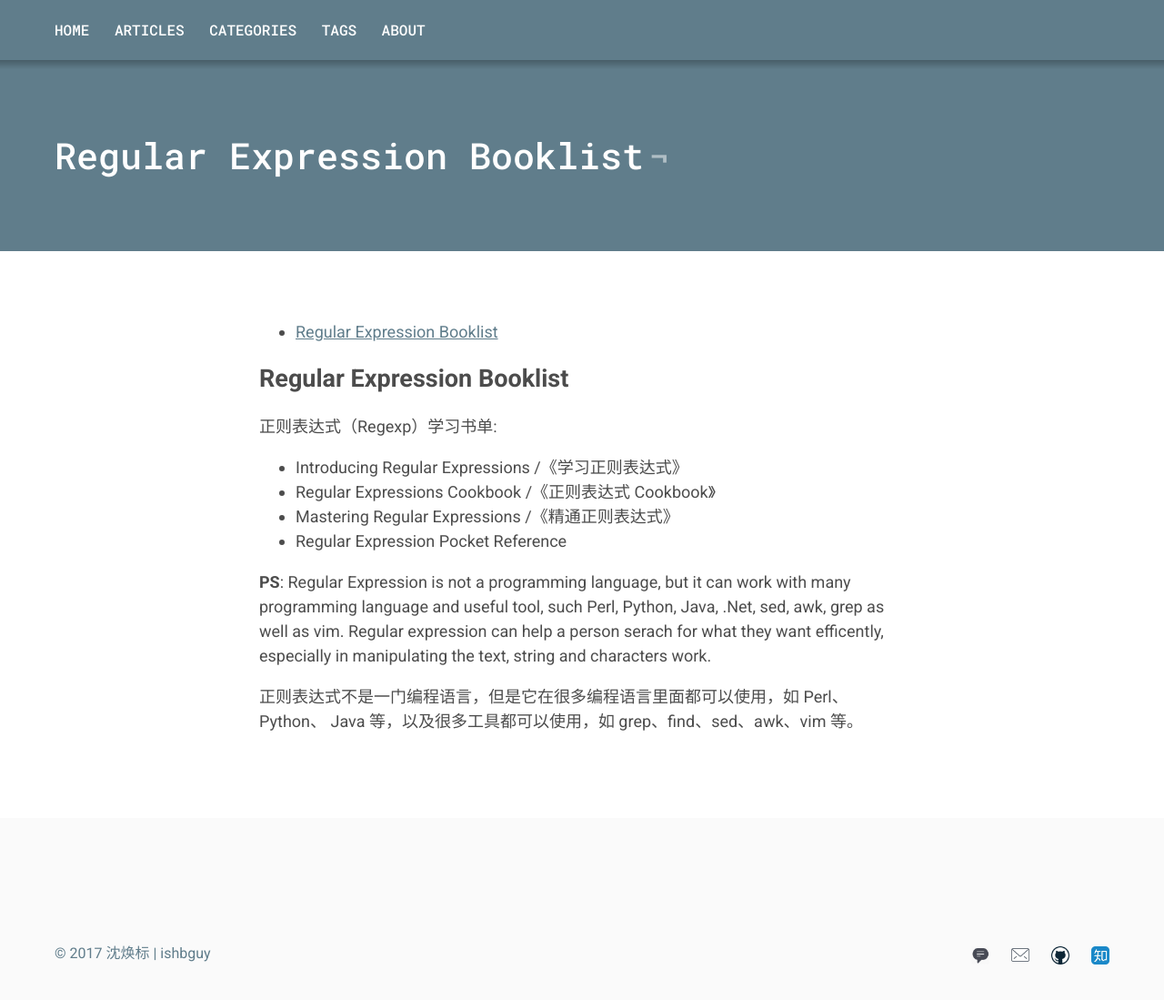
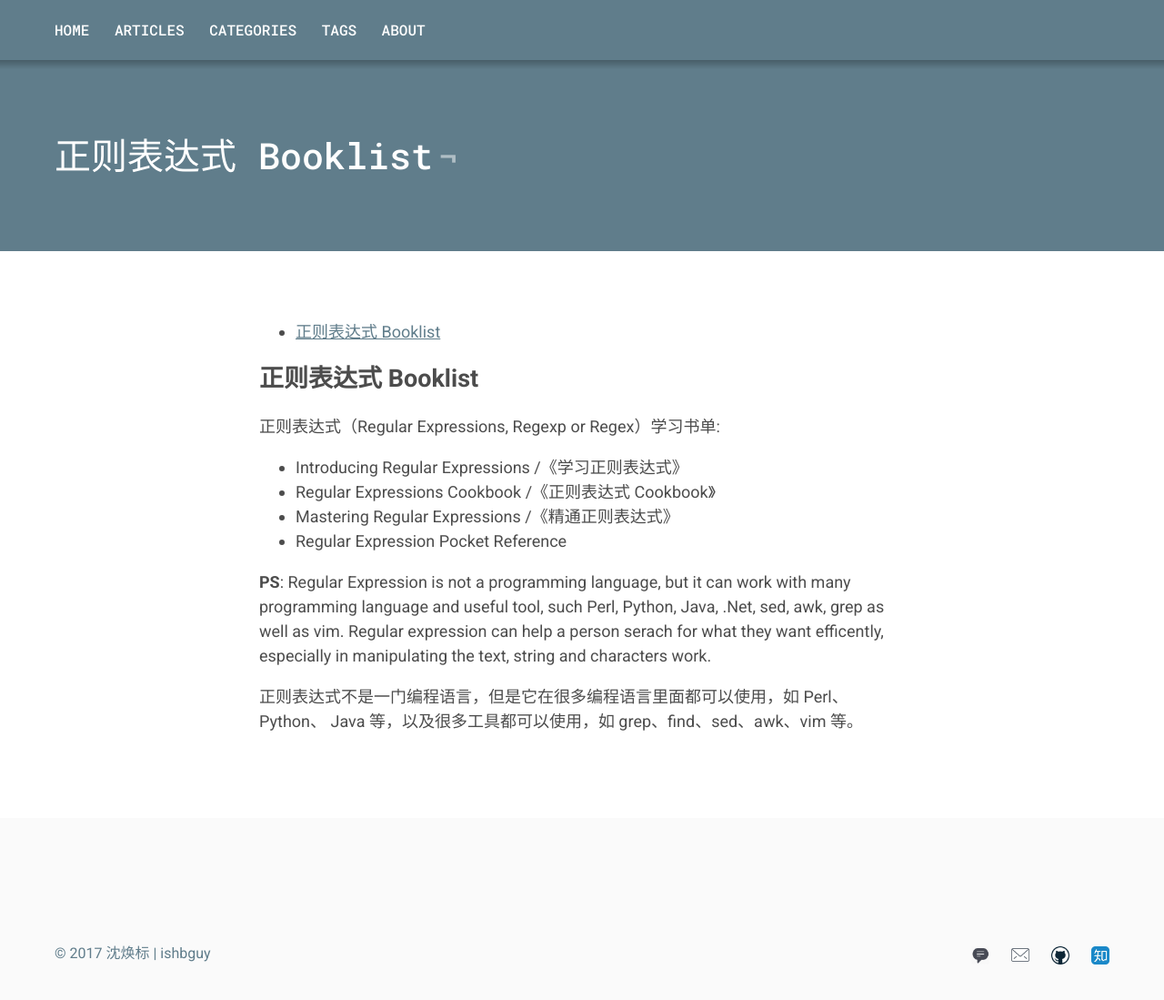
Before and after one commit to ishbguy/ishbguy.github.io, a Jekyll site: the page built from _posts/2017-07-23-Regexp-Booklist.md, in a window 1280 px wide and 1199 px high. Shown: the top 1099 px of the window at 91% size. Built offline with Jekyll 4.4.1, drawn with Linux system fonts in a browser that asks for light colours.

Commit message:
Add Chinese content.

```diff
--- a/_posts/2017-07-23-Regexp-Booklist.md
+++ b/_posts/2017-07-23-Regexp-Booklist.md
@@ -1,6 +1,6 @@
 ---
 layout: post
-title: "Regular Expression Booklist"
+title: "正则表达式 Booklist"
 date: 2017-07-23 22:35:25 +0800
 categories: Booklist
 tags: Regexp
@@ -9,9 +9,9 @@ tags: Regexp
 * content
 {:toc}
 
-# Regular Expression Booklist
+# 正则表达式 Booklist
 
-正则表达式（Regexp）学习书单:
+正则表达式（Regular Expressions, Regexp or Regex）学习书单:
 
 + Introducing Regular Expressions /《学习正则表达式》
 + Regular Expressions Cookbook /《正则表达式 Cookbook》
```
